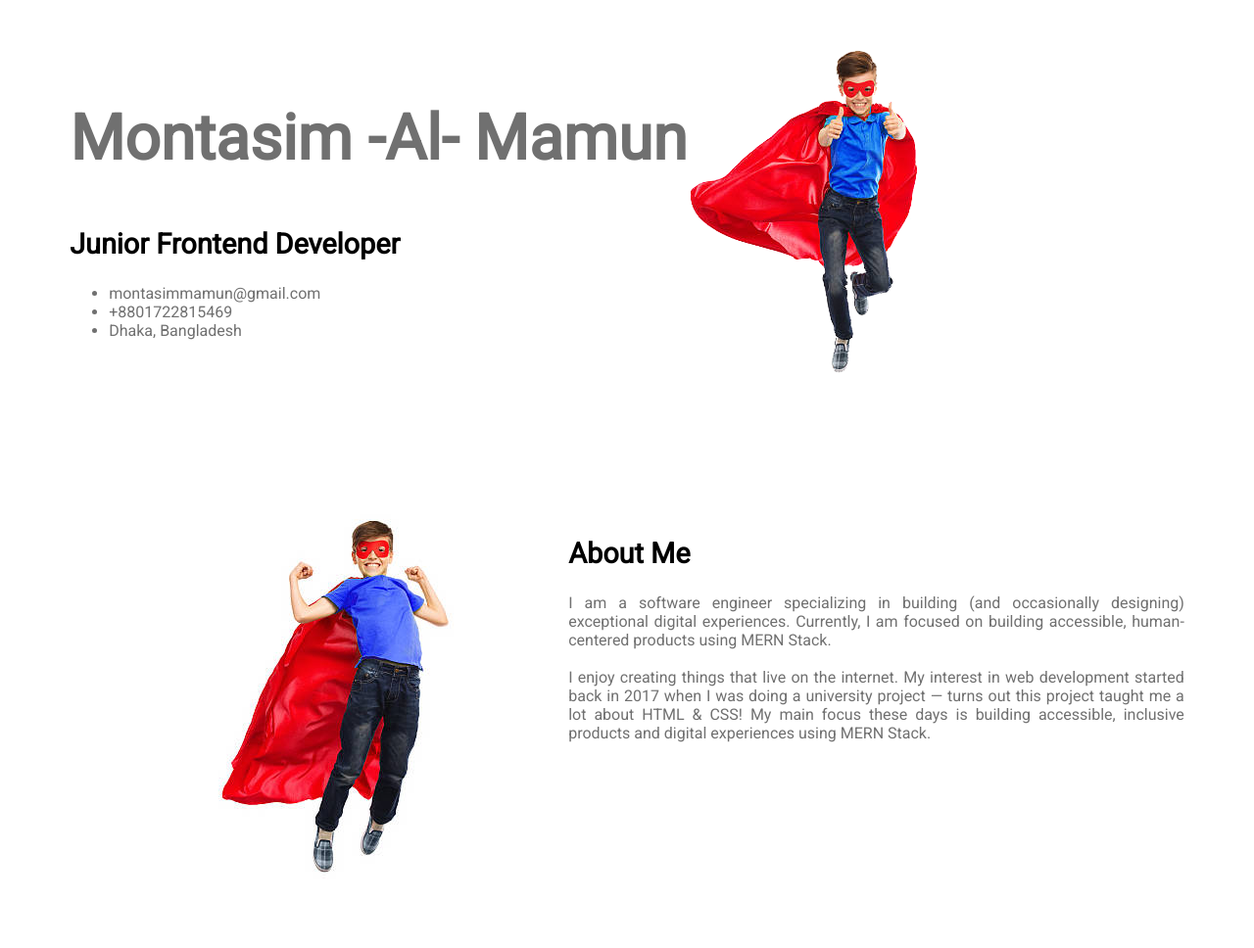
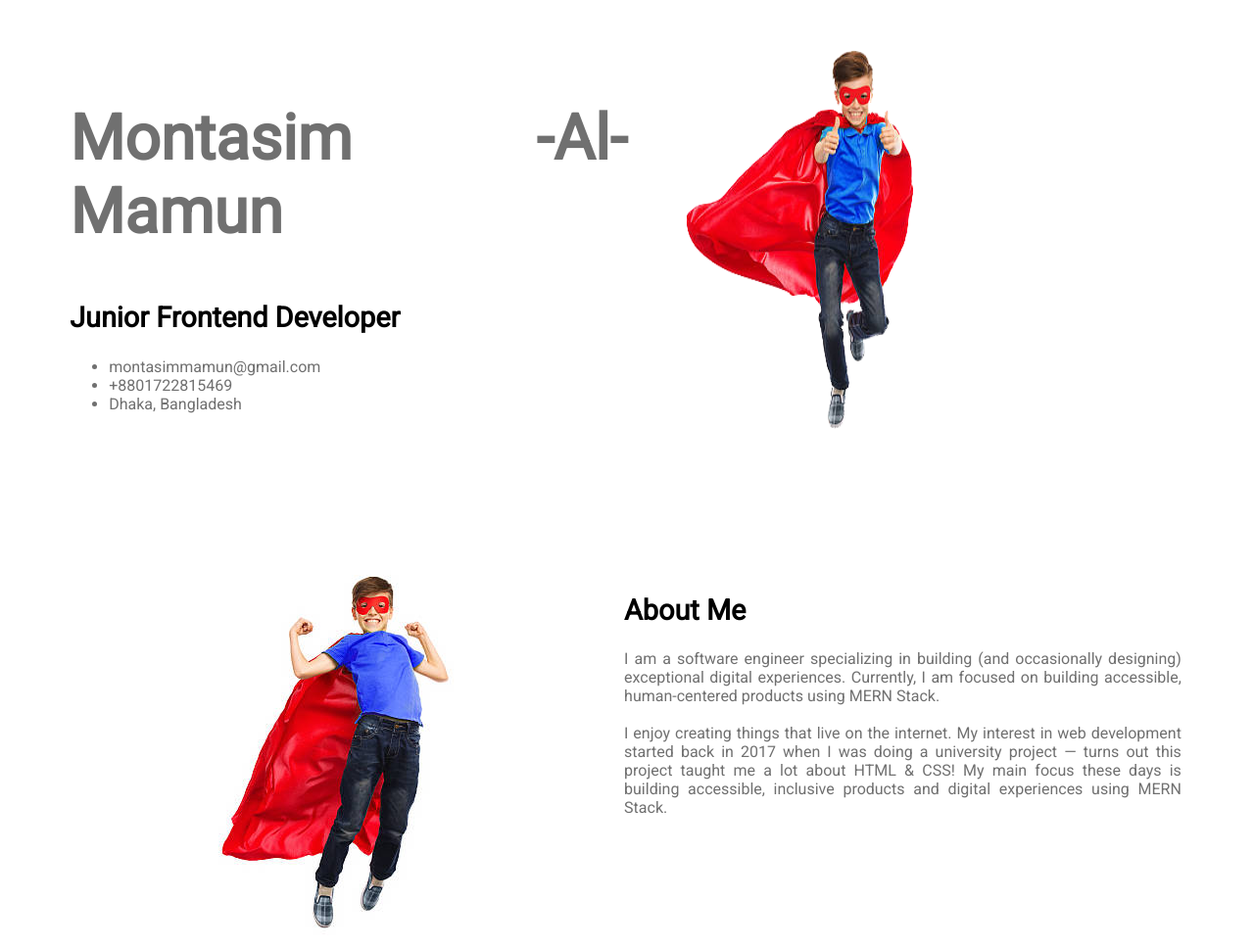
Before and after one commit to montasim/simple-portfolio-2, a plain HTML site: page index.html in a window 1280 px wide. Shown: the top 968 px of the page at 98% size. Drawn offline with Linux system fonts and the light colour scheme.

Commit message:
style added

```diff
--- a/css/main.css
+++ b/css/main.css
@@ -23,6 +23,10 @@ main{
     gap: 5%;
 }
 
+.half-width{
+    width: 50%;
+}
+
 .title{
     font-size: 4em;
     font-weight: 700;
--- a/index.html
+++ b/index.html
@@ -10,8 +10,8 @@
 </head>
 <body>
     <main>
-        <section class="margin-bottom flex">
-            <div>
+        <section class="margin-bottom flex gap">
+            <div class="half-width">
                 <h1 class="title">Montasim -Al- Mamun</h1>
 
                 <h2 class="sub-title">Junior Frontend Developer</h2>
@@ -26,10 +26,10 @@
             <img src="media/images/user_avatar.png" alt="user picture">
         </section>
 
-        <section class="margin-bottom flex">
+        <section class="margin-bottom flex gap">
             <img src="media/images/about-avatar.png" alt="about picture">
 
-            <div>
+            <div class="half-width">
                 <h2 class="sub-title">About Me</h2>
 
                 <p>
```
